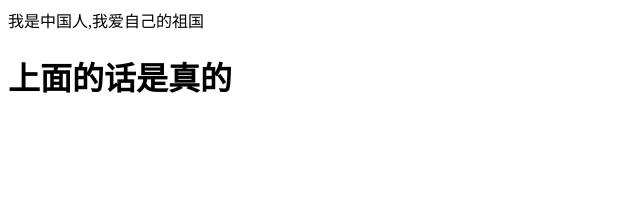
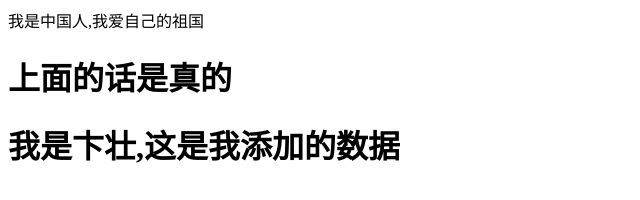
Before and after one commit to Bian-Zhuang/Demo, a plain HTML site: page index.html in a window 1280 px wide. Shown: the whole page, without its empty margins (0-640 px from the left). Drawn offline with Linux system fonts and the light colour scheme.

Commit message:
这是我卞壮加的第10行

```diff
--- a/index.html
+++ b/index.html
@@ -8,5 +8,6 @@
 <body>
     <div>我是中国人,我爱自己的祖国</div>
     <h1>上面的话是真的</h1>
+    <h1>我是卞壮,这是我添加的数据</h1>
 </body>
 </html>
```
